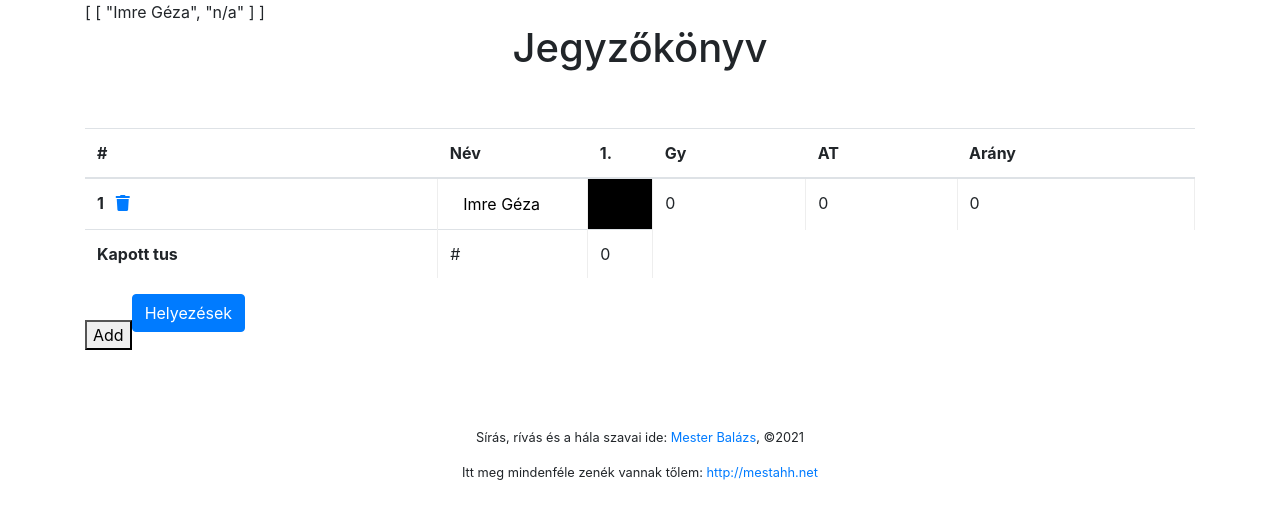
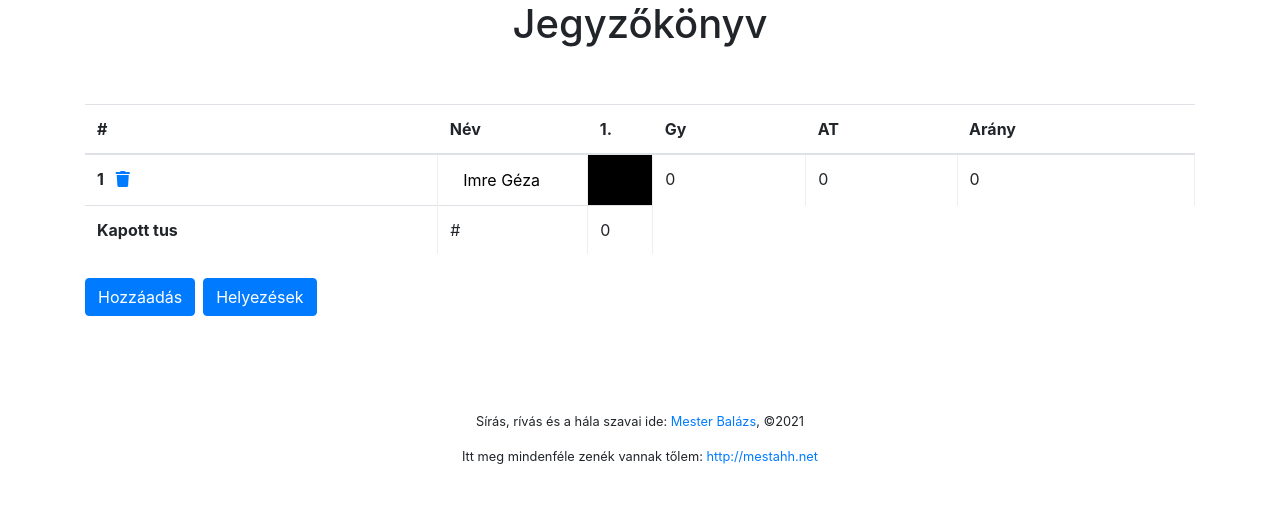
Before and after one commit to mestahh/fencing, a Vue app: page / in a window 1280 px wide. Shown: the top 518 px of the page. Built offline with nearby package versions, Linux system fonts and the light colour scheme.

Commit message:
Refactor

```diff
--- a/src/App.vue
+++ b/src/App.vue
@@ -1,9 +1,12 @@
 <template>
   <div class="container">
-    {{ this.$store.state.reportMatrix }}
     <ReportTable></ReportTable>
-    <button @click="addNew()">Add</button>
+    <div class="row">
+      <div class="col mt-2">
+        <button class="btn btn-primary mb-5 mr-2" @click="addNew()">Hozzáadás</button>
     <button class="btn btn-primary mb-5" @click="ranking()">Helyezések</button>
+      </div>
+    </div>
     <div class="row">
       <div class="col">
         <template v-if="orderedMatrix.length != 0">
```
